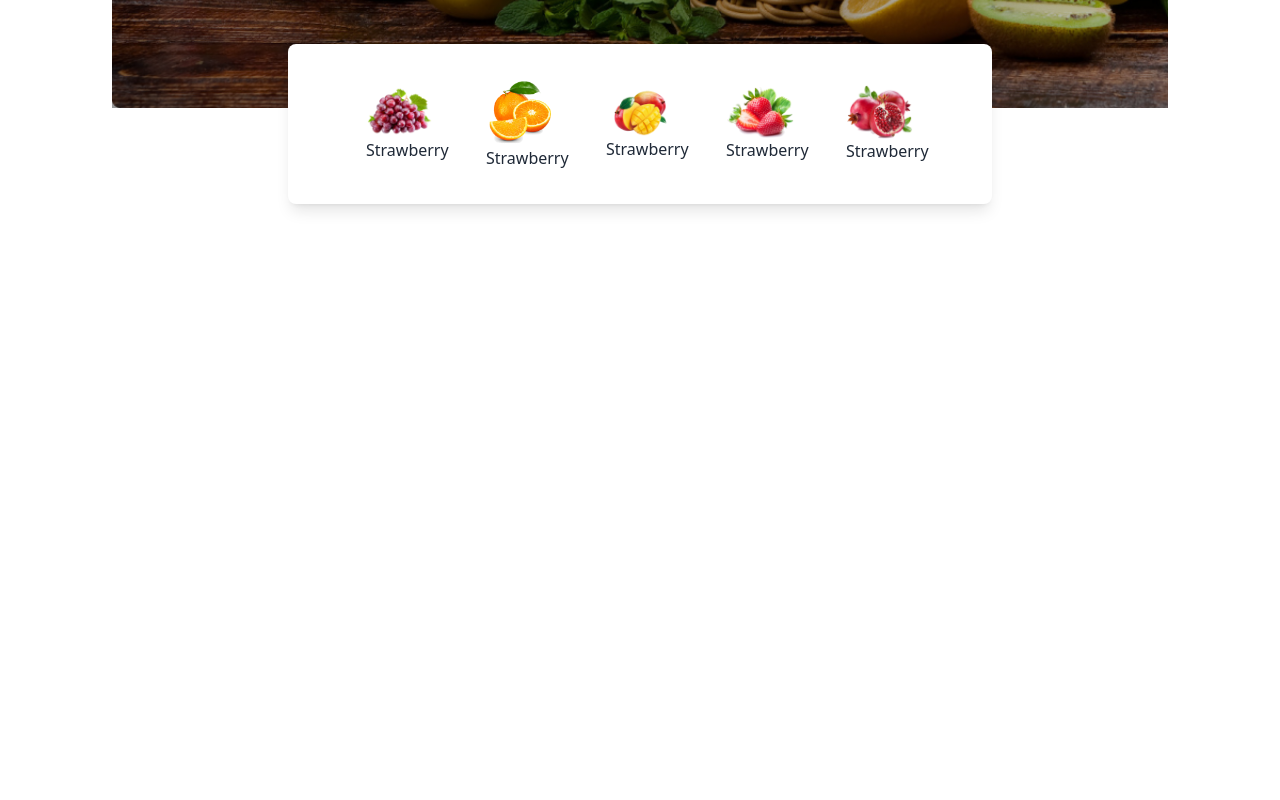
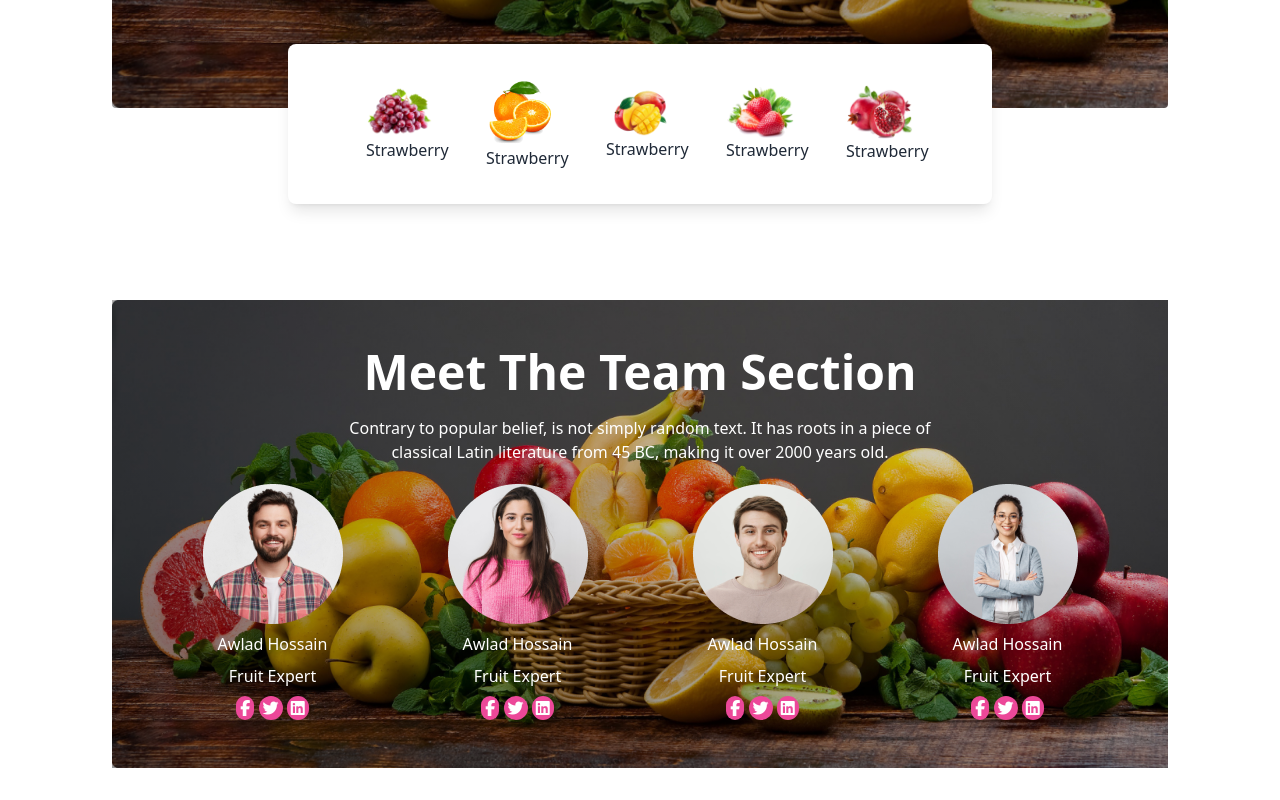
Before and after one commit to aditto2/fruit-market, a plain HTML site: page index.html in a window 1280 px wide. Shown: the part 660-1460 px from the top of the page. Before the commit the page ends 960 px from the top, so only its background shows below. Drawn offline with nearby package versions, Linux system fonts and the light colour scheme; grey boxes are pictures that could not be loaded.

Commit message:
added the team-section

```diff
--- a/index.html
+++ b/index.html
@@ -57,13 +57,14 @@
         <div class="container mx-auto lg:px-28 px-8 my-8">
             <div class="carousel w-full">
                 <div id="slide1"
-                    class="carousel-item relative w-full bg-[linear-gradient(45deg,rgba(0,0,0,0.4),rgba(0,0,0,0.1)),url(../images/banner1.png)] bg-cover h-[80vh] flex items-center justify-center">
-                    <div class="absolute lg:top-10 lg:right-10 top-0 right-0 bg-red-400 p-3 text-white lg:text-2xl text-xl rounded-full lg:flex ">
+                    class="carousel-item relative w-full bg-[linear-gradient(45deg,rgba(0,0,0,0.4),rgba(0,0,0,0.1)),url(../images/banner1.png)] bg-cover h-[80vh] flex items-center justify-center rounded">
+                    <div
+                        class="absolute lg:top-10 lg:right-10 top-0 right-0 bg-red-400 p-3 text-white lg:text-2xl text-xl rounded-full lg:flex ">
                         Hot Deal !!!
                     </div>
                     <div class="space-y-4 flex flex-col justify-center text-center text-white ">
                         <h3 class="lg:text-7xl text-3xl font-bold">Exotic Tastes At Your <br> Doorstep</h3>
-                        <p class="mx-auto lg:w-2/3">Lorem ipsum dolor sit, amet consectetur
+                        <p class="mx-auto lg:w-2/3 ">Lorem ipsum dolor sit, amet consectetur
                             adipisicing elit. Consequatur facere, sapiente alias ab voluptate soluta.</p>
                         <button class="btn bg-red-400 border-none text-white mx-auto">Button</button>
                     </div>
@@ -73,7 +74,7 @@
                     </div>
                 </div>
                 <div id="slide2"
-                    class="carousel-item relative w-full bg-[linear-gradient(45deg,rgba(0,0,0,0.4),rgba(0,0,0,0.1)),url(../images/banner2.png)] bg-cover h-[80vh] flex items-center justify-center">
+                    class="carousel-item relative w-full bg-[linear-gradient(45deg,rgba(0,0,0,0.4),rgba(0,0,0,0.1)),url(../images/banner2.png)] bg-cover h-[80vh] flex items-center justify-center rounded">
                     <div class="space-y-4 flex flex-col justify-center text-center text-white ">
                         <h3 class="lg:text-7xl text-3xl font-bold">Exotic Tastes At Your <br> Doorstep</h3>
                         <p class="mx-auto lg:w-2/3">Lorem ipsum dolor sit, amet consectetur
@@ -86,7 +87,7 @@
                     </div>
                 </div>
                 <div id="slide3"
-                    class="carousel-item relative w-full bg-[linear-gradient(45deg,rgba(0,0,0,0.4),rgba(0,0,0,0.1)),url(../images/banner3.png)] bg-cover h-[80vh] flex items-center justify-center">
+                    class="carousel-item relative w-full bg-[linear-gradient(45deg,rgba(0,0,0,0.4),rgba(0,0,0,0.1)),url(../images/banner3.png)] bg-cover h-[80vh] flex items-center justify-center rounded">
                     <div class="space-y-4 flex flex-col justify-center text-center text-white ">
                         <h3 class="lg:text-7xl text-3xl font-bold">Exotic Tastes At Your <br> Doorstep</h3>
                         <p class="mx-auto lg:w-2/3">Lorem ipsum dolor sit, amet consectetur
@@ -99,7 +100,7 @@
                     </div>
                 </div>
                 <div id="slide4"
-                    class="carousel-item relative w-full bg-[linear-gradient(45deg,rgba(0,0,0,0.4),rgba(0,0,0,0.1)),url(../images/banner4.png)] bg-cover h-[80vh] flex items-center justify-center">
+                    class="carousel-item relative w-full bg-[linear-gradient(45deg,rgba(0,0,0,0.4),rgba(0,0,0,0.1)),url(../images/banner4.png)] bg-cover h-[80vh] flex items-center justify-center rounded">
                     <div class="space-y-4 flex flex-col justify-center text-center text-white ">
                         <h3 class="lg:text-7xl text-3xl font-bold">Exotic Tastes At Your <br> Doorstep</h3>
                         <p class="mx-auto lg:w-2/3">Lorem ipsum dolor sit, amet consectetur
@@ -141,7 +142,66 @@
     </header>
 
     <main>
-
+        <!-- team-section -->
+        <section class="mx-auto lg:px-28 px-8 my-8">
+            <div
+                class="text-white text-center bg-[linear-gradient(45deg,rgba(0,0,0,0.4),rgba(0,0,0,0.1)),url(../images/banner1.png)] bg-cover space-y-5 lg:p-12 p-5">
+                <h3 class="font-extrabold text-3xl lg:text-5xl">Meet The Team Section</h3>
+                <p>Contrary to popular belief, is not simply random text. It has roots in a piece of <br> classical
+                    Latin
+                    literature from 45 BC, making it over 2000 years old.</p>
+                <div class="grid grid-cols-1 lg:grid-cols-4 md:grid-cols-2 gap-5">
+                    <div class="text-center space-y-2">
+                        <div class="flex items-center justify-center">
+                            <img src="images/member1.png" alt="">
+                        </div>
+                        <h3>Awlad Hossain</h3>
+                        <p>Fruit Expert</p>
+                        <div>
+                            <i class="fa-brands fa-facebook-f text-white bg-pink-500 p-1 rounded-full"></i>
+                            <i class="fa-brands fa-twitter text-white bg-pink-500 p-1 rounded-full"></i>
+                            <i class="fa-brands fa-linkedin text-white bg-pink-500 p-1 rounded-full"></i>
+                        </div>
+                    </div>
+                    <div class="text-center space-y-2">
+                        <div class="flex items-center justify-center">
+                            <img src="images/member2.png" alt="">
+                        </div>
+                        <h3>Awlad Hossain</h3>
+                        <p>Fruit Expert</p>
+                        <div>
+                            <i class="fa-brands fa-facebook-f text-white bg-pink-500 p-1 rounded-full"></i>
+                            <i class="fa-brands fa-twitter text-white bg-pink-500 p-1 rounded-full"></i>
+                            <i class="fa-brands fa-linkedin text-white bg-pink-500 p-1 rounded-full"></i>
+                        </div>
+                    </div>
+                    <div class="text-center space-y-2">
+                        <div class="flex items-center justify-center">
+                            <img src="images/member3.png" alt="">
+                        </div>
+                        <h3>Awlad Hossain</h3>
+                        <p>Fruit Expert</p>
+                        <div>
+                            <i class="fa-brands fa-facebook-f text-white bg-pink-500 p-1 rounded-full"></i>
+                            <i class="fa-brands fa-twitter text-white bg-pink-500 p-1 rounded-full"></i>
+                            <i class="fa-brands fa-linkedin text-white bg-pink-500 p-1 rounded-full"></i>
+                        </div>
+                    </div>
+                    <div class="text-center space-y-2">
+                        <div class="flex items-center justify-center">
+                            <img src="images/member4.png" alt="">
+                        </div>
+                        <h3>Awlad Hossain</h3>
+                        <p>Fruit Expert</p>
+                        <div>
+                            <i class="fa-brands fa-facebook-f text-white bg-pink-500 p-1 rounded-full"></i>
+                            <i class="fa-brands fa-twitter text-white bg-pink-500 p-1 rounded-full"></i>
+                            <i class="fa-brands fa-linkedin text-white bg-pink-500 p-1 rounded-full"></i>
+                        </div>
+                    </div>
+                </div>
+            </div>
+        </section>
     </main>
 
     <footer>
```
